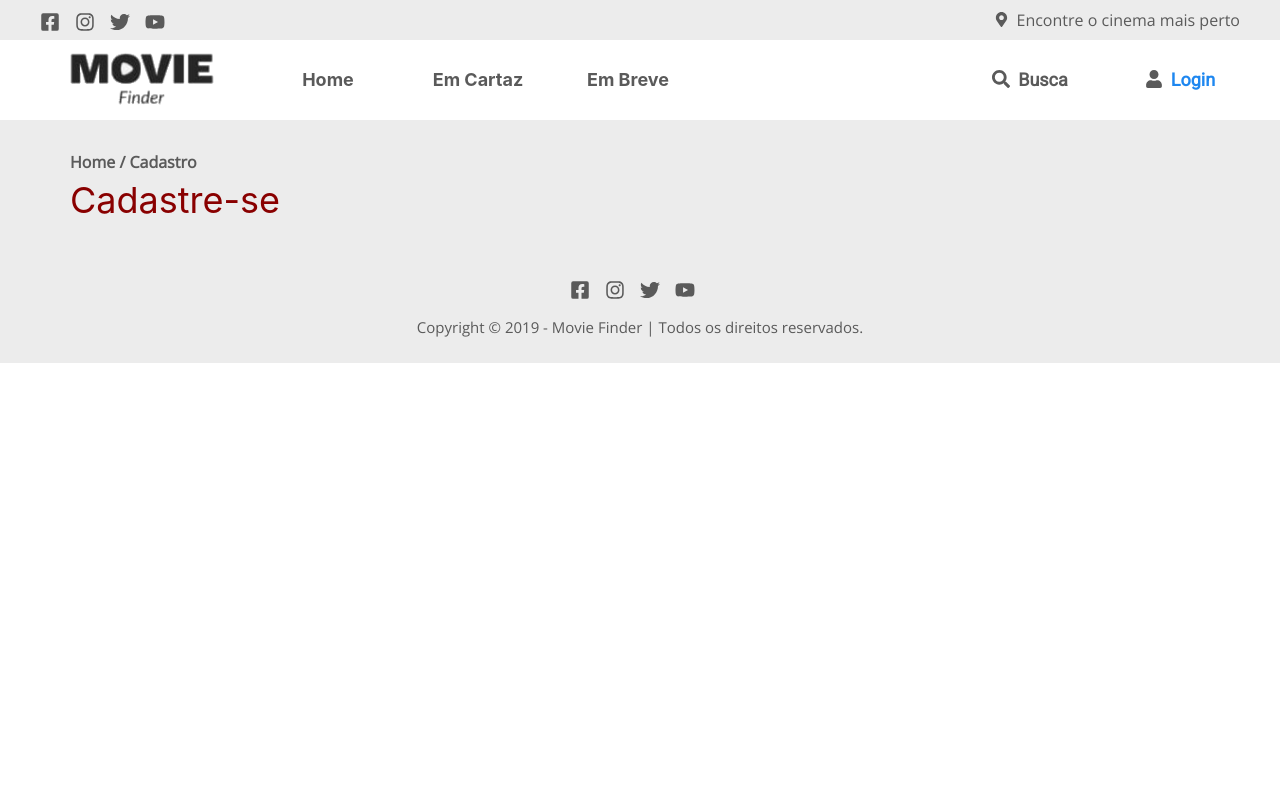
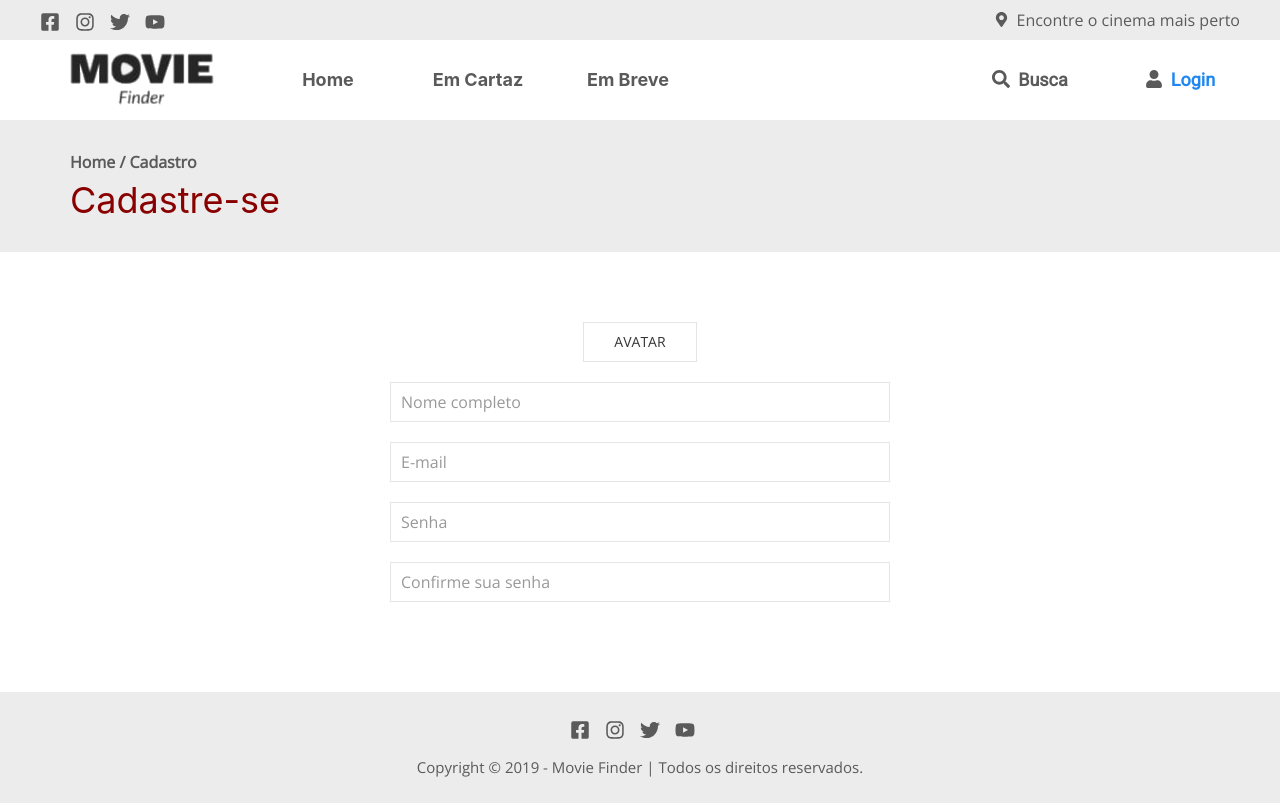
Before and after one commit to AllanBaron/moviefinder, a React (Create React App) app: page /cadastro in a window 1280 px wide. Built offline with nearby package versions, Linux system fonts and the light colour scheme.

Commit message:
Add SignUpContainer

```diff
--- /dev/null
+++ b/src/components/SignUpForm/index.js
@@ -0,0 +1,47 @@
+import React, { Fragment } from "react";
+
+import { SignUpFormContainer } from "./styles";
+
+const SignUpForm = () => (
+  <SignUpFormContainer className="uk-flex uk-flex-center uk-section">
+    <form>
+      <div class="js-upload uk-flex uk-flex-center" uk-form-custom="">
+        <input type="file" />
+        <button class="uk-button uk-button-default" type="button" tabindex="-1">
+          Avatar
+        </button>
+      </div>
+
+      <div className="uk-margin">
+        <input
+          className="uk-input uk-form-width-large"
+          type="text"
+          placeholder="Nome completo"
+        />
+      </div>
+      <div className="uk-margin">
+        <input
+          className="uk-input uk-form-width-large"
+          type="text"
+          placeholder="E-mail"
+        />
+      </div>
+      <div className="uk-margin">
+        <input
+          className="uk-input uk-form-width-large"
+          type="text"
+          placeholder="Senha"
+        />
+      </div>
+      <div className="uk-margin">
+        <input
+          className="uk-input uk-form-width-large"
+          type="text"
+          placeholder="Confirme sua senha"
+        />
+      </div>
+    </form>
+  </SignUpFormContainer>
+);
+
+export default SignUpForm;
--- /dev/null
+++ b/src/components/SignUpForm/styles.js
@@ -0,0 +1,5 @@
+import styled from "styled-components";
+import { ColorPrimary, ColorLightGrey, ColorDarkGrey } from "../../styles";
+
+export const SignUpFormContainer = styled.div`
+`;
--- a/src/pages/SignUp/index.js
+++ b/src/pages/SignUp/index.js
@@ -1,16 +1,22 @@
-import React from 'react';
+import React from "react";
 
-import Base from '../Base';
+import Base from "../Base";
 
-import { Breadcrumbs } from '../../components';
+import { Breadcrumbs, SignUpForm } from "../../components";
 
 const SignUp = () => {
-  const dir = [{ id: 0, title: 'Home', url: '/' }, { id: 1, title: 'Cadastro' }];
+  const dir = [
+    { id: 0, title: "Home", url: "/" },
+    { id: 1, title: "Cadastro" }
+  ];
   return (
     <Base
       page={() => (
         <>
           <Breadcrumbs dir={dir} title="Cadastre-se" />
+          <div className="uk-container">
+            <SignUpForm />
+          </div>
         </>
       )}
     />
```
Also changed, not shown: src/components/index.js (+10 -8 lines).
